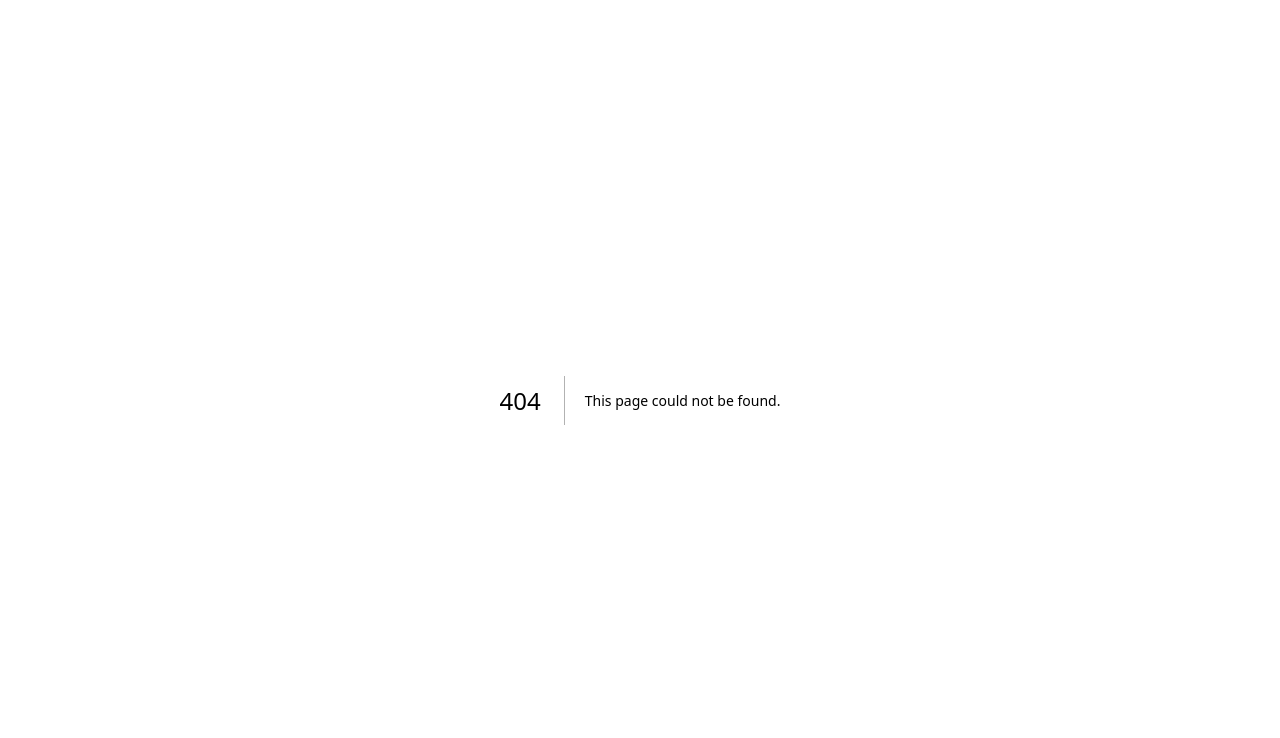
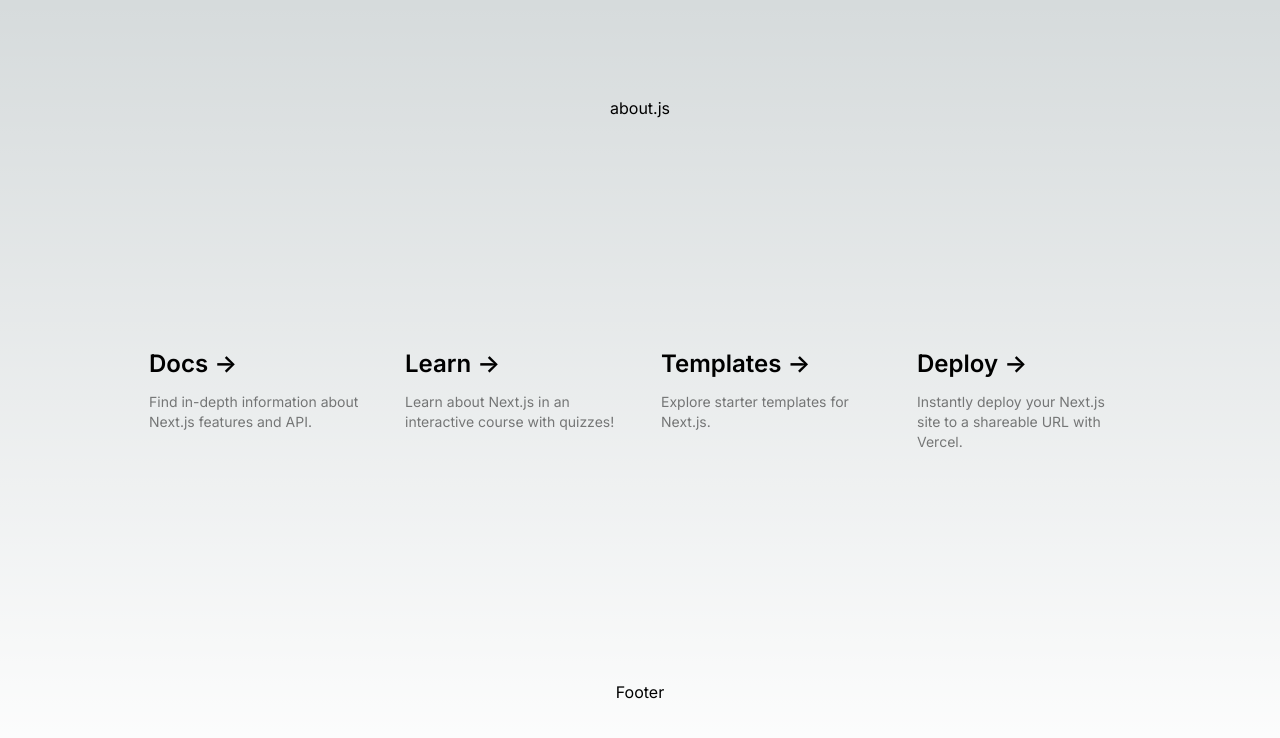
Before and after one commit to jimitas/stydy-react, a Next.js app: page /about in a window 1280 px wide. Before the commit this address had no page. Shown: the top 738 px of the page. Built offline with nearby package versions, Linux system fonts and the light colour scheme.

Commit message:
➕ アバウトページの追加

```diff
--- /dev/null
+++ b/src/app/about/page.jsx
@@ -0,0 +1,14 @@
+import Footer from "@/app/components/Footer";
+import Links from "@/app/components/Links";
+import Image from "next/image";
+
+export default function Home() {
+  return (
+    <main className="flex min-h-screen flex-col items-center justify-between p-24">
+      <div>about.js</div>
+      <Links/>
+      <Footer/>
+    </main>
+
+  );
+}
```
